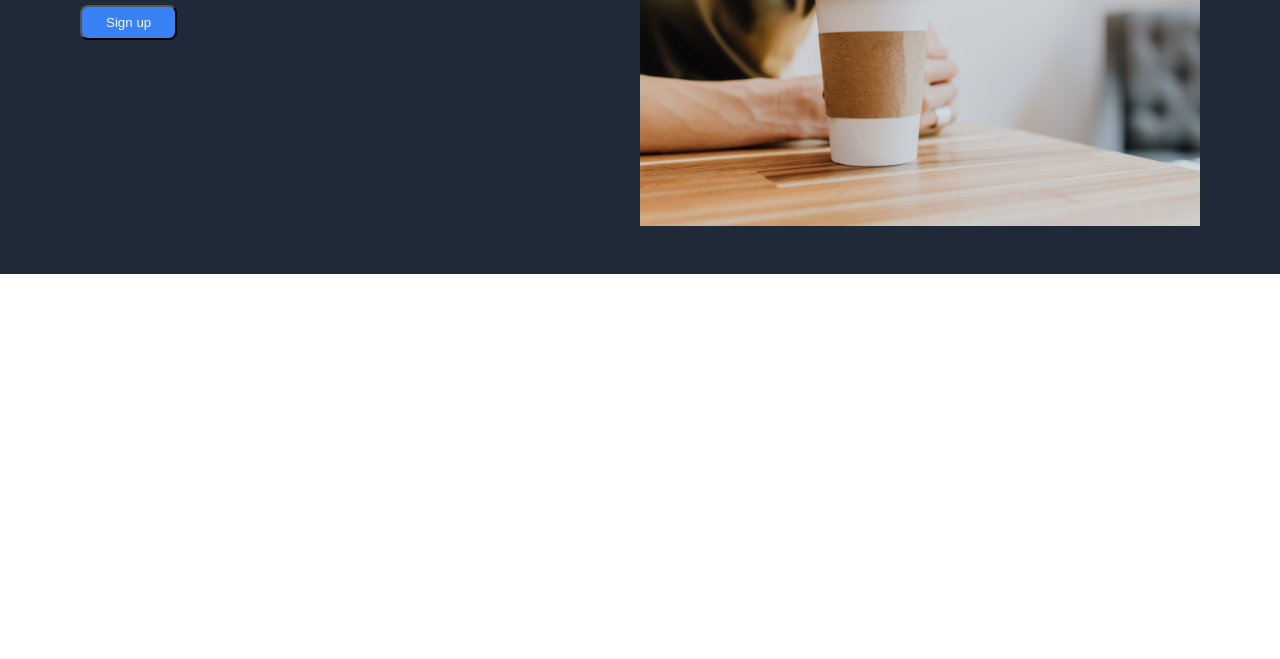
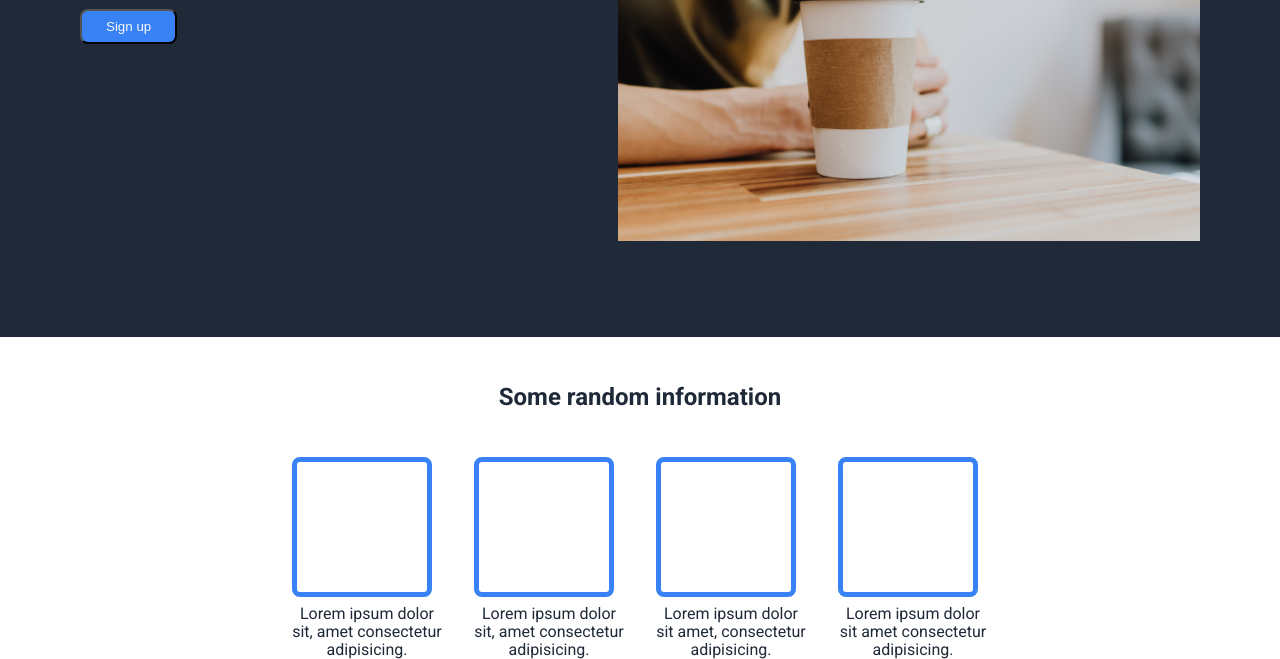
Before and after one commit to bogdanhutuleac/FirstWebpageOdin, a plain HTML site: page index.html in a window 1280 px wide. Shown: the part 259-918 px from the top of the page. Before the commit the page ends 800 px from the top, so only its background shows below. Drawn offline with Linux system fonts and the light colour scheme.

Commit message:
Add info section

```diff
--- a/general.css
+++ b/general.css
@@ -80,7 +80,7 @@ body {
   font-family: Roboto, sans-serif;
   line-height: 1;
   font-weight: 400;
-  color: #555;
+  color: #1f2937;
 }
 ul {
   list-style: none;
--- a/index.html
+++ b/index.html
@@ -38,6 +38,27 @@
         <img class="hero-img" src="images/placeholder.jpg" alt="women with a cup of coffee on the table">
       </div>
     </section>
+    <section class="info-section container">
+      <h2 class="secondary info-title">Some random information</h2>
+      <div class="info-container">
+        <div class="info-items">
+          <div class="placeholder"></div>
+          <p>Lorem ipsum dolor sit, amet consectetur adipisicing.</p>
+        </div>
+        <div class="info-items">
+          <div class="placeholder"></div>
+          <p>Lorem ipsum dolor sit, amet consectetur adipisicing.</p>
+        </div>
+        <div class="info-items">
+          <div class="placeholder"></div>
+          <p>Lorem ipsum dolor sit amet, consectetur adipisicing.</p>
+        </div>
+        <div class="info-items">
+          <div class="placeholder"></div>
+          <p>Lorem ipsum dolor sit amet consectetur adipisicing.</p>
+        </div>
+      </div>
+    </section>
   </main>
   <footer></footer>
 </body>
--- a/style.css
+++ b/style.css
@@ -23,6 +23,7 @@ header {
   background-color: #1f2937;
   color: #f9faf8;
   padding: 4.8rem;
+  padding-bottom: 9.6rem;
 }
 .hero-container {
   display: flex;
@@ -34,11 +35,11 @@ header {
   gap: 1.2rem;
 }
 .hero-img {
-  max-width: 50%;
+  max-width: 52%;
 }
 .hero-subtitle {
   font-size: 1.8rem;
-  line-height: 1.6rem;
+  line-height: 1.8rem;
 }
 .btn {
   align-self: flex-start;
@@ -47,3 +48,32 @@ header {
   color: #f9faf8;
   background-color: #3882f6;
 }
+
+/********************/
+/* Info section */
+/********************/
+.info-title {
+  text-align: center;
+  margin: 4.8rem 0;
+}
+.info-container {
+  display: flex;
+  justify-content: center;
+  flex-wrap: wrap;
+  gap: 3.2rem;
+}
+.info-items {
+  display: flex;
+  flex-direction: column;
+  max-width: 15rem;
+  gap: 0.8rem;
+  font-size: 1.6rem;
+  line-height: 1.8rem;
+  text-align: center;
+}
+.placeholder {
+  width: 14rem;
+  height: 14rem;
+  border: 0.5rem solid #3882f6;
+  border-radius: 0.8rem;
+}
```
